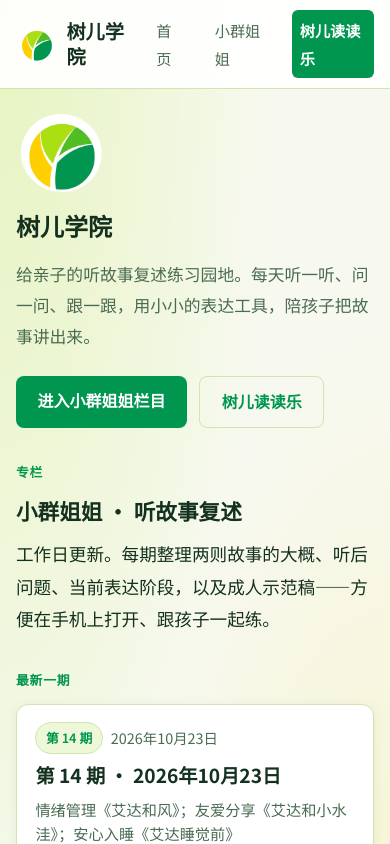
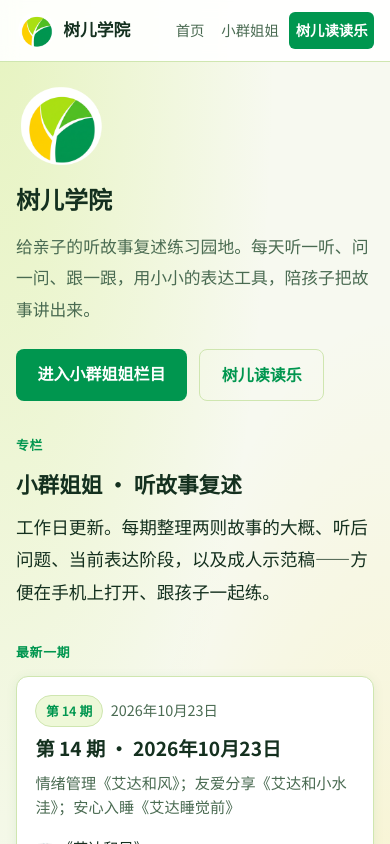
Before and after one commit to TreeTreeAcademy/treetreeacademy, a Next.js app: page / in a window 390 px wide. Shown: the top 844 px of the page. Built offline with nearby package versions, Linux system fonts and the light colour scheme.

Commit message:
Site header: keep nav labels on one line on phones (no per-character wrap)

```diff
--- a/app/globals.css
+++ b/app/globals.css
@@ -739,6 +739,18 @@ p {
   color: #fff;
   background: var(--color-accent-hover);
 }
+/* keep header labels on one line (the extra 树儿读读乐 link made them wrap per character on phones) */
+.site-logo__zh,
+.site-nav a {
+  white-space: nowrap;
+}
+@media (max-width: 480px) {
+  .site-header__inner { gap: 0.5rem; }
+  .site-nav { gap: 0.25rem; }
+  .site-nav a { padding: 0.3rem 0.4rem; font-size: 0.9rem; }
+  .site-logo { gap: 0.45rem; }
+  .site-logo__zh { font-size: 1.05rem; }
+}
 .reader-login {
   max-width: 26rem;
   margin: 1.5rem auto 3rem;
```
